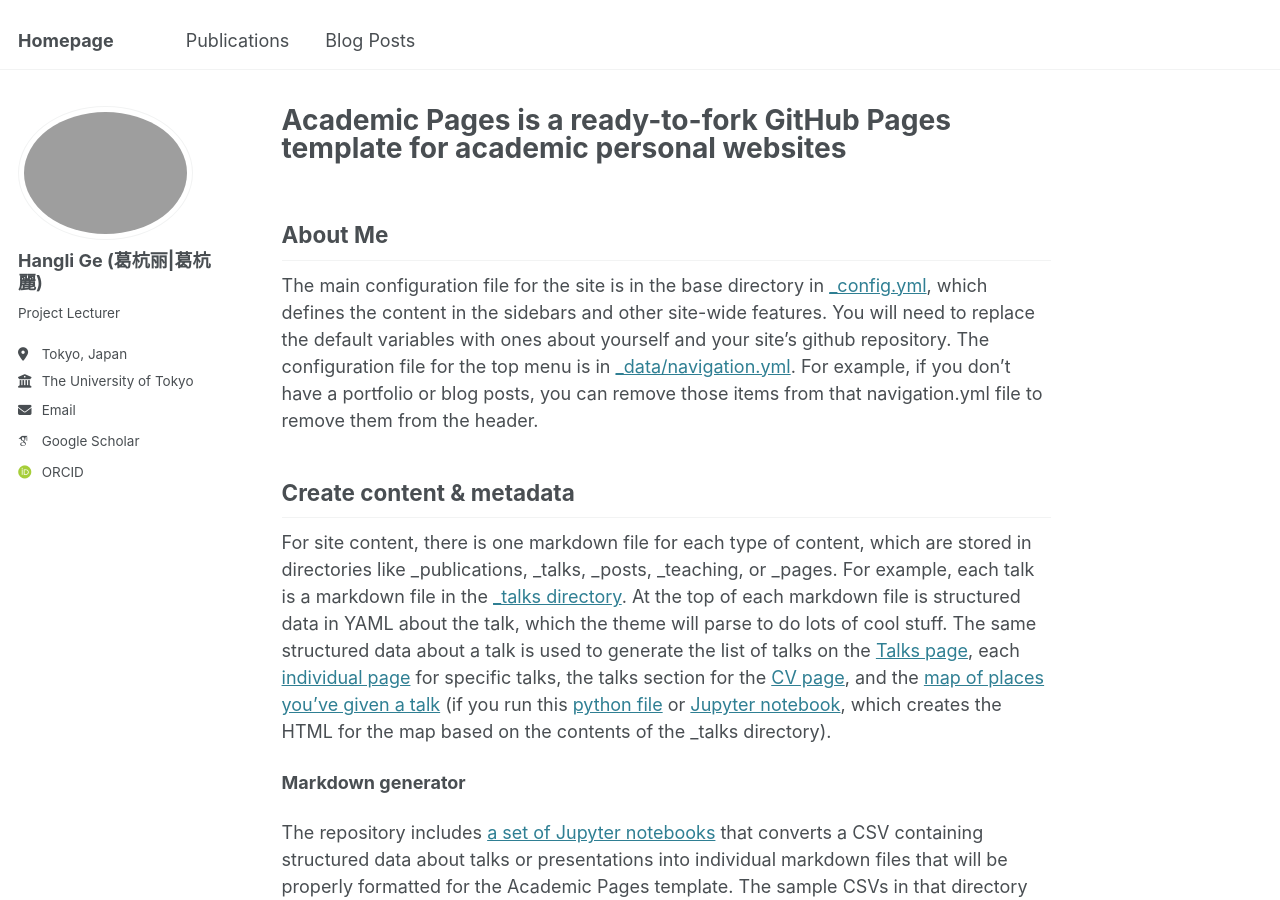
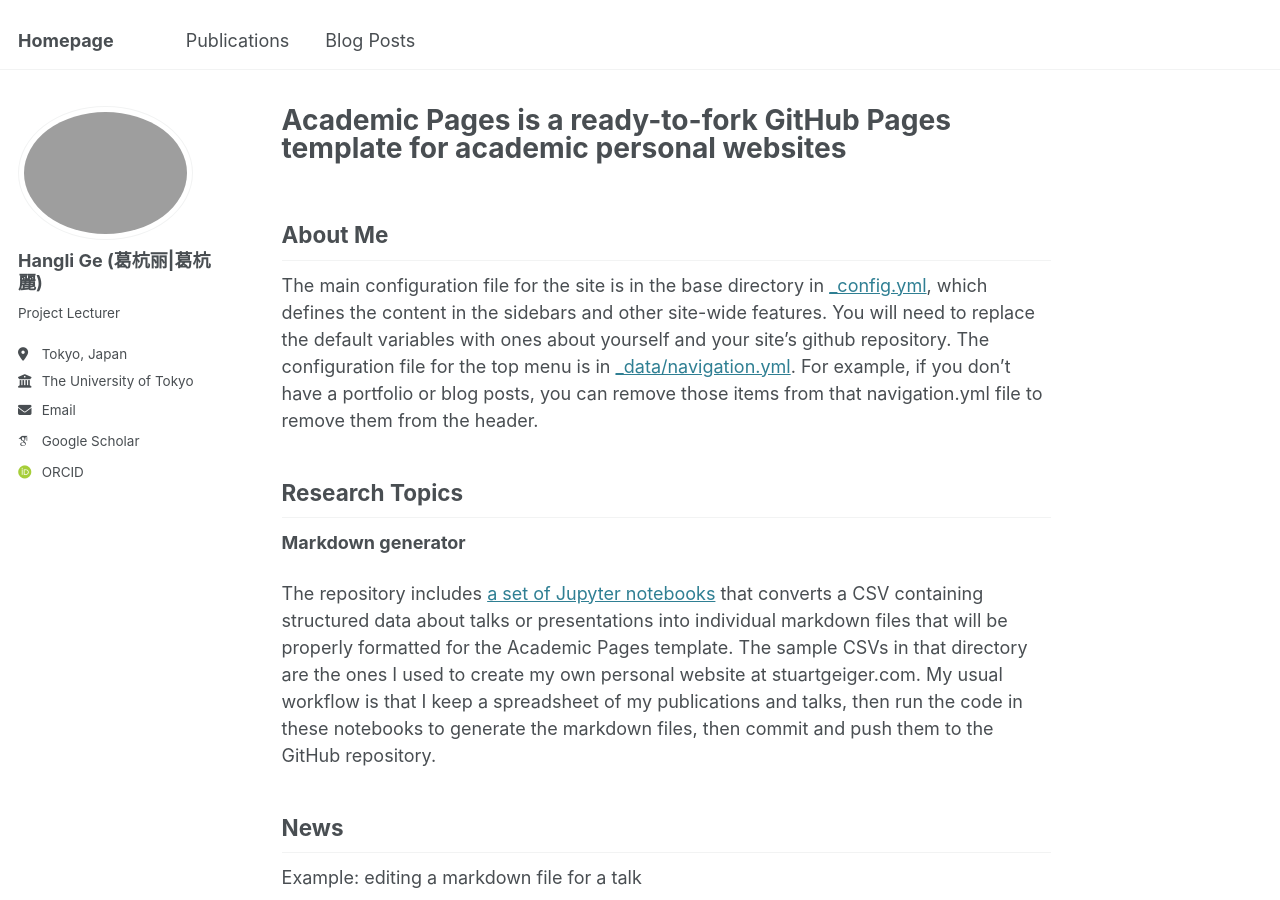
Before and after one commit to christie888/christie888.github.io, a Jekyll site: the page built from _pages/about.md, in a window 1280 px wide and 900 px high. Built offline with Jekyll 4.4.1, drawn with Linux system fonts in a browser that asks for light colours; some web fonts are replaced.

Commit message:
Update about.md

```diff
--- a/_pages/about.md
+++ b/_pages/about.md
@@ -10,9 +10,9 @@
 ------
 The main configuration file for the site is in the base directory in [_config.yml](https://github.com/academicpages/academicpages.github.io/blob/master/_config.yml), which defines the content in the sidebars and other site-wide features. You will need to replace the default variables with ones about yourself and your site's github repository. The configuration file for the top menu is in [_data/navigation.yml](https://github.com/academicpages/academicpages.github.io/blob/master/_data/navigation.yml). For example, if you don't have a portfolio or blog posts, you can remove those items from that navigation.yml file to remove them from the header.
 
-Create content & metadata
+Research Topics
 ------
-For site content, there is one markdown file for each type of content, which are stored in directories like _publications, _talks, _posts, _teaching, or _pages. For example, each talk is a markdown file in the [_talks directory](https://github.com/academicpages/academicpages.github.io/tree/master/_talks). At the top of each markdown file is structured data in YAML about the talk, which the theme will parse to do lots of cool stuff. The same structured data about a talk is used to generate the list of talks on the [Talks page](https://academicpages.github.io/talks), each [individual page](https://academicpages.github.io/talks/2012-03-01-talk-1) for specific talks, the talks section for the [CV page](https://academicpages.github.io/cv), and the [map of places you've given a talk](https://academicpages.github.io/talkmap.html) (if you run this [python file](https://github.com/academicpages/academicpages.github.io/blob/master/talkmap.py) or [Jupyter notebook](https://github.com/academicpages/academicpages.github.io/blob/master/talkmap.ipynb), which creates the HTML for the map based on the contents of the _talks directory).
+
 
 **Markdown generator**
 
```
